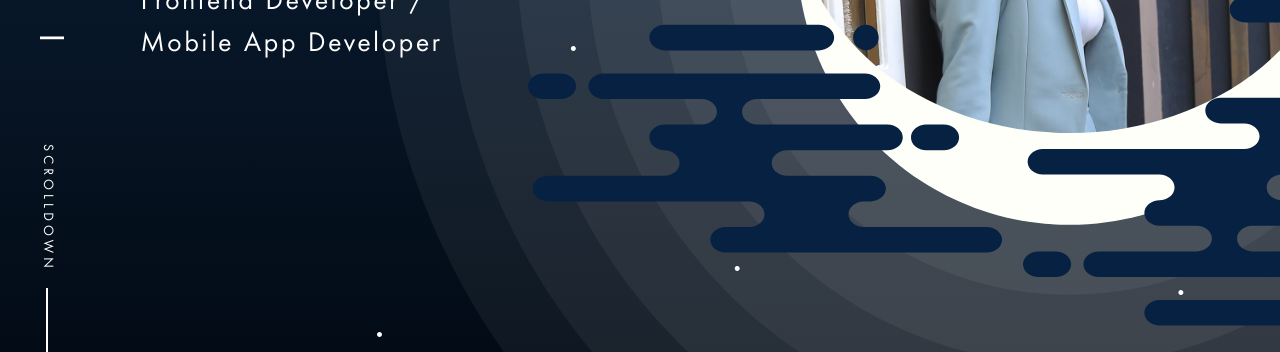
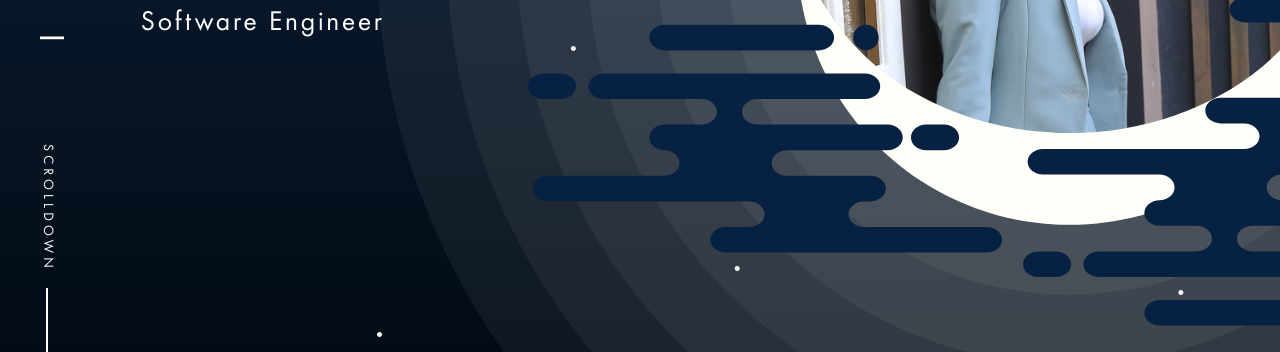
Before and after one commit to Tinsae-Birhan1/Tinsae-Birhan, a plain HTML site: page index.html in a window 1280 px wide. Shown: the part 448-800 px from the top of the page. Drawn offline with Linux system fonts and the light colour scheme; a script that the page names is missing; a web font is replaced by a local one.

Commit message:
Update index.html

```diff
--- a/index.html
+++ b/index.html
@@ -59,7 +59,7 @@
               <div class="title title--top">
                 <h1 class="title__text js-letter" style="font-size: 70px;">Tinsae Birhan</h1>
                 <div class="border js-letter"><span></span><span class="js-letter"></span></div>
-                <p class="title__lead js-letter">Frontend Developer /<br>Mobile App Developer</p>
+                <p class="title__lead js-letter">Software Engineer</p>
               </div>
               <div class="moon">
                 <div class="moon__img js-parallax-moon">
```
